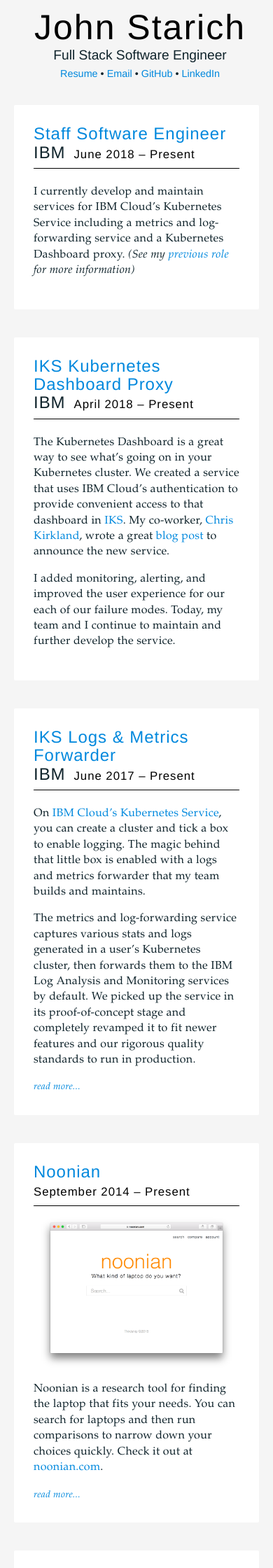
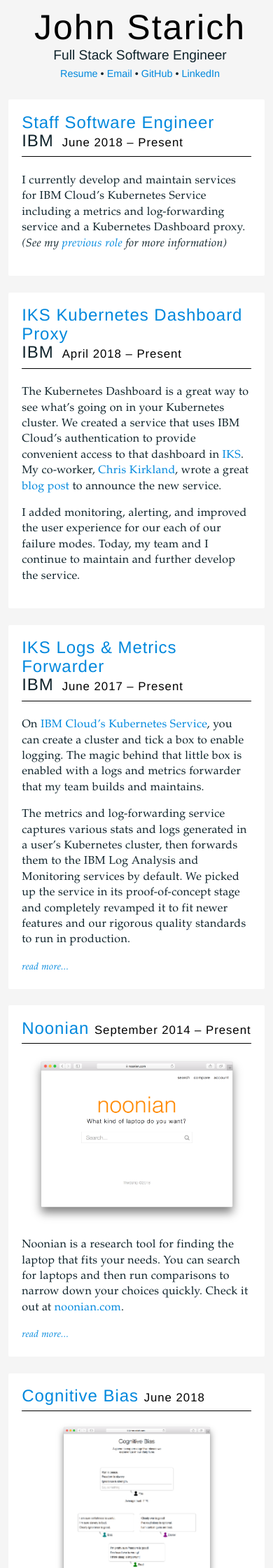
Before and after one commit to JohnStarich/johnstarich.github.io, a Jekyll site: the page built from index.html, in a window 390 px wide. Shown: the top 2240 px of the page at 70% size. Built offline with Jekyll 4.4.1, drawn with Linux system fonts in a browser that asks for light colours.

Commit message:
Make margin/padding scale with very narrow screens

```diff
--- a/_sass/base.scss
+++ b/_sass/base.scss
@@ -133,6 +133,11 @@ article {
     background-color: $article-background;
     max-width: 40em;
 
+    @media (max-width: 40em) {
+        padding: 5%;
+        margin: 3%;
+    }
+
     @media print {
         background: none;
         border: none;
```
